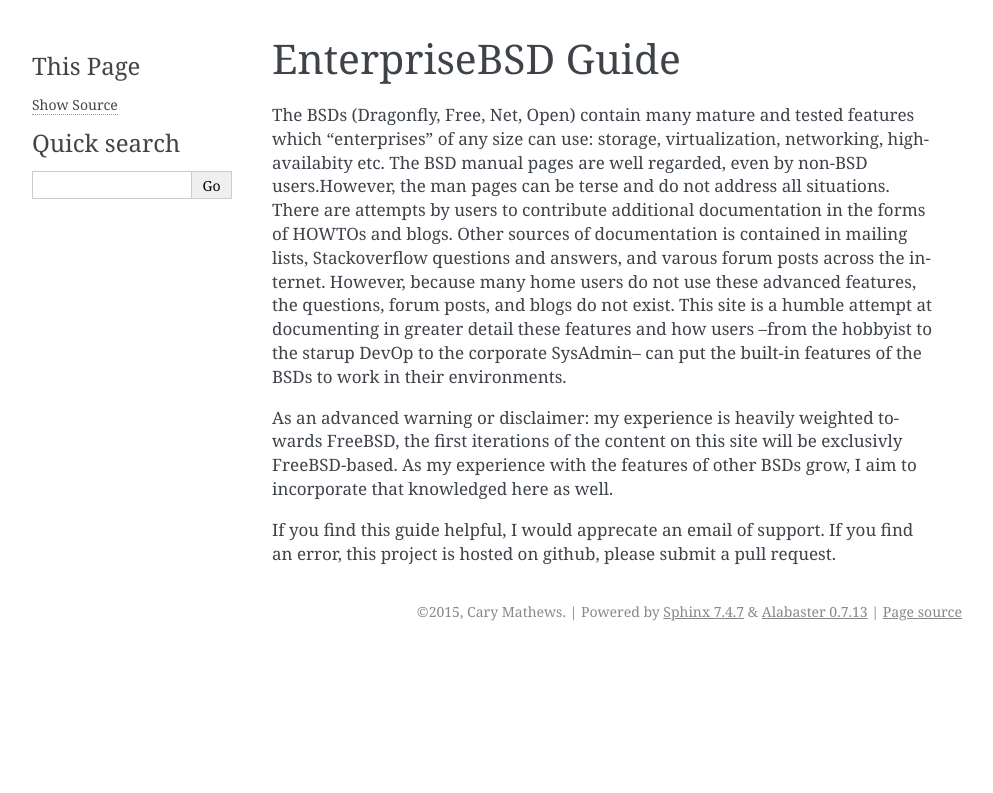
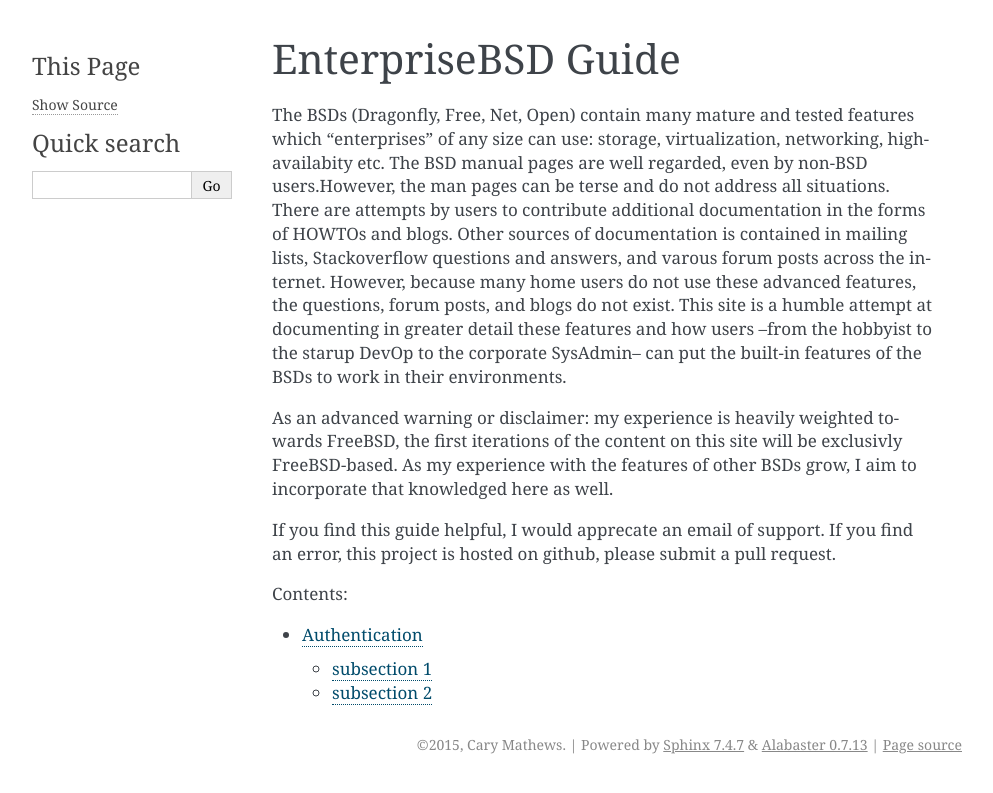
Before and after one commit to exosecurity/EnterpriseBSD, a Sphinx documentation site: the page built from docs/index.rst, in a window 1280 px wide. Shown: the top 793 px of the page, without its empty margins (148-1141 px from the left). Built offline with Sphinx 7.4.7, drawn with Linux system fonts in a browser that asks for light colours.

Commit message:
apparently the toc has to be in the index

```diff
--- a/docs/index.rst
+++ b/docs/index.rst
@@ -6,3 +6,11 @@ The BSDs (Dragonfly, Free, Net, Open) contain many mature and tested features wh
 As an advanced warning or disclaimer: my experience is heavily weighted towards FreeBSD, the first iterations of the content on this site will be exclusivly FreeBSD-based. As my experience with the features of other BSDs grow, I aim to incorporate that knowledged here as well.
 
 If you find this guide helpful, I would apprecate an email of support. If you find an error, this project is hosted on github, please submit a pull request.
+
+
+Contents:
+
+.. toctree::
+   :maxdepth: 2
+
+   authentication
```
